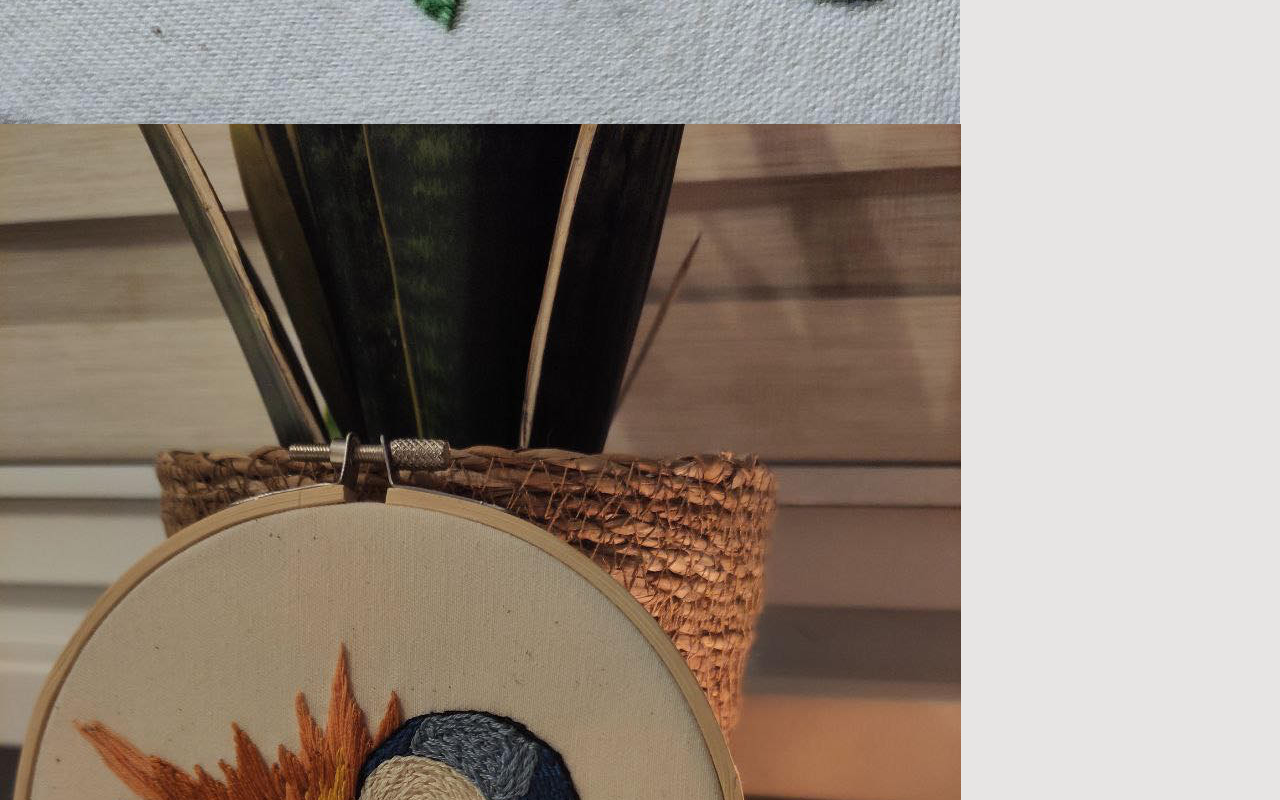
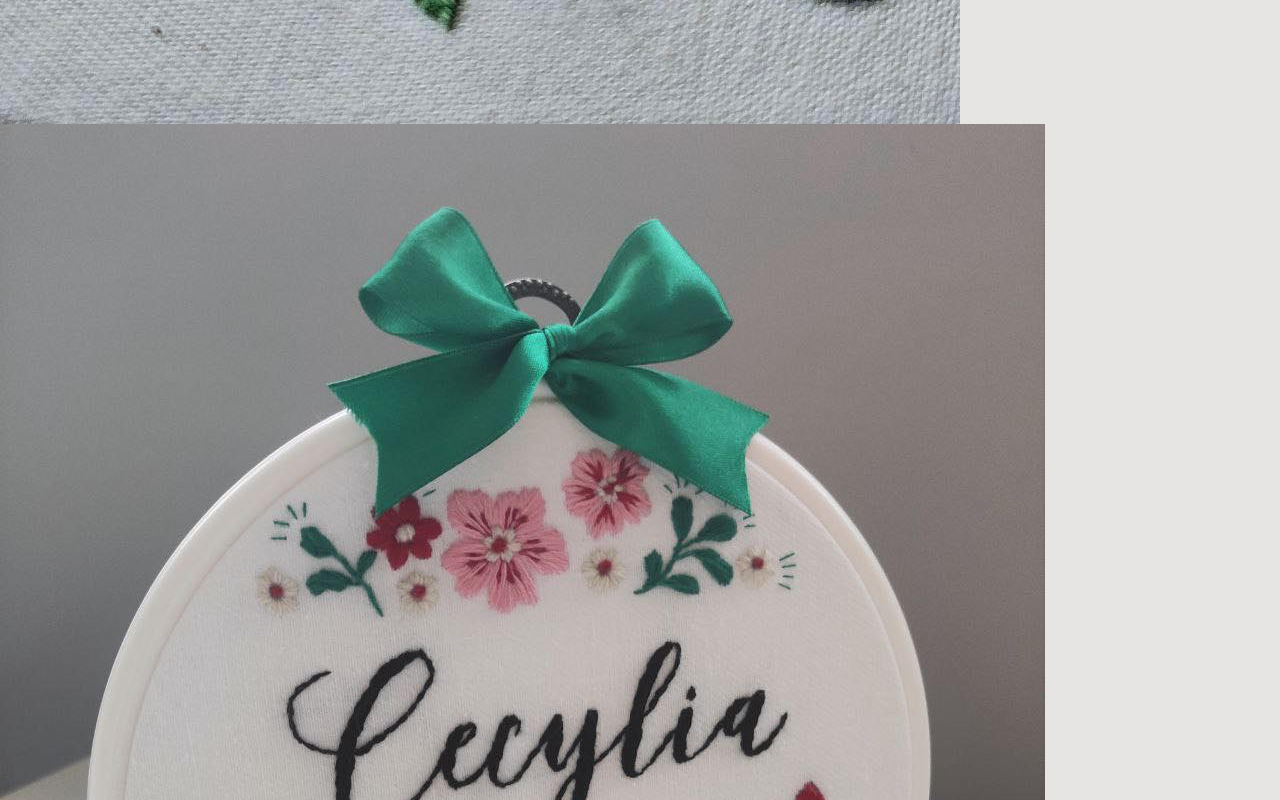
Before and after one commit to devLukaszMichalak/embroidery-gallery, a React (Vite) app: page / in a window 1280 px wide. Shown: the part 4740-5540 px from the top of the page. Built offline with nearby package versions, Linux system fonts and the light colour scheme.

Commit message:
Update images.ts
- hide some images

```diff
--- a/src/images.ts
+++ b/src/images.ts
@@ -12,10 +12,10 @@ export const imageUrls: MasonryElement[] = [
   'krolikowskich.jpg',
   'martyny.jpg',
   'martyny-blisko.jpg',
-  'owoce.jpg',
+//  'owoce.jpg',
   'owoce-kokarda.jpg',
   'cyndaquil.jpg',
-  'cyndaquil-otoczony.jpg'
+//  'cyndaquil-otoczony.jpg'
 ].map(element => `./assets/${element}`);
 
 export type MasonryElement = string
```
